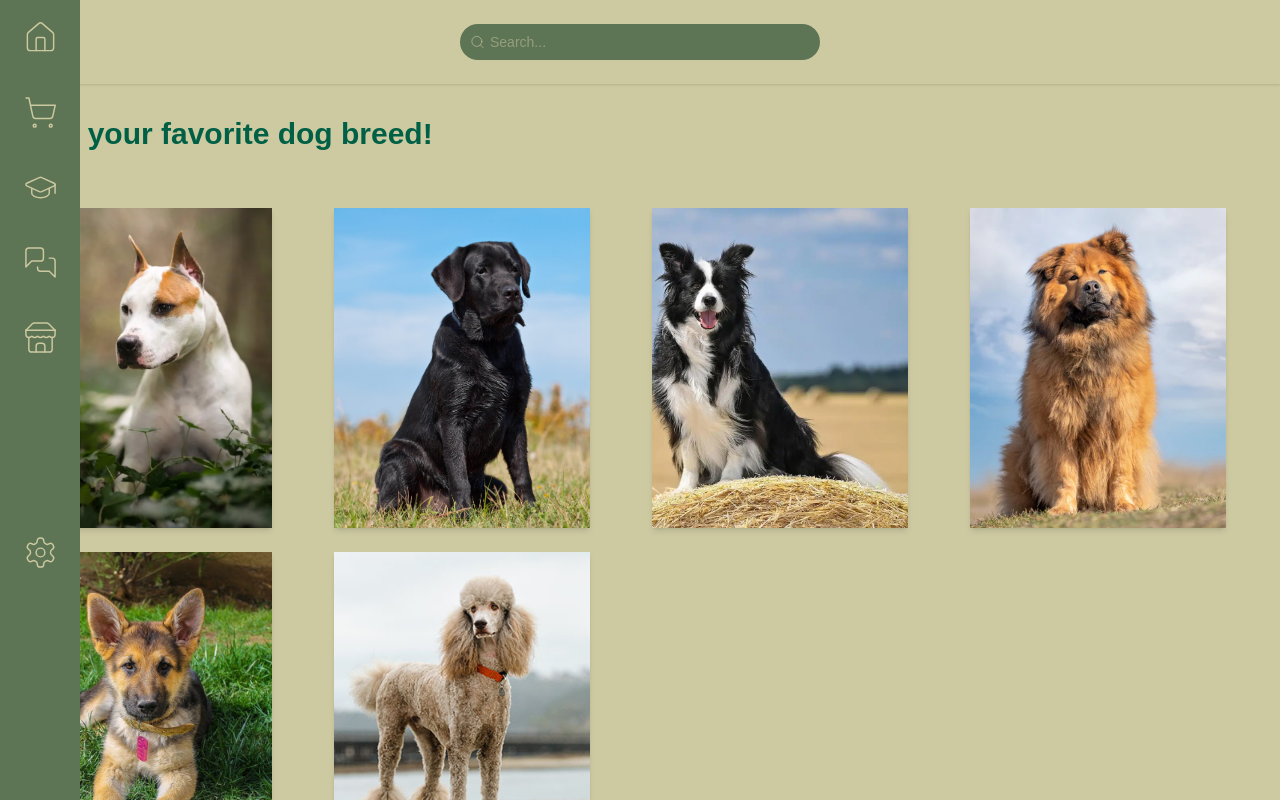
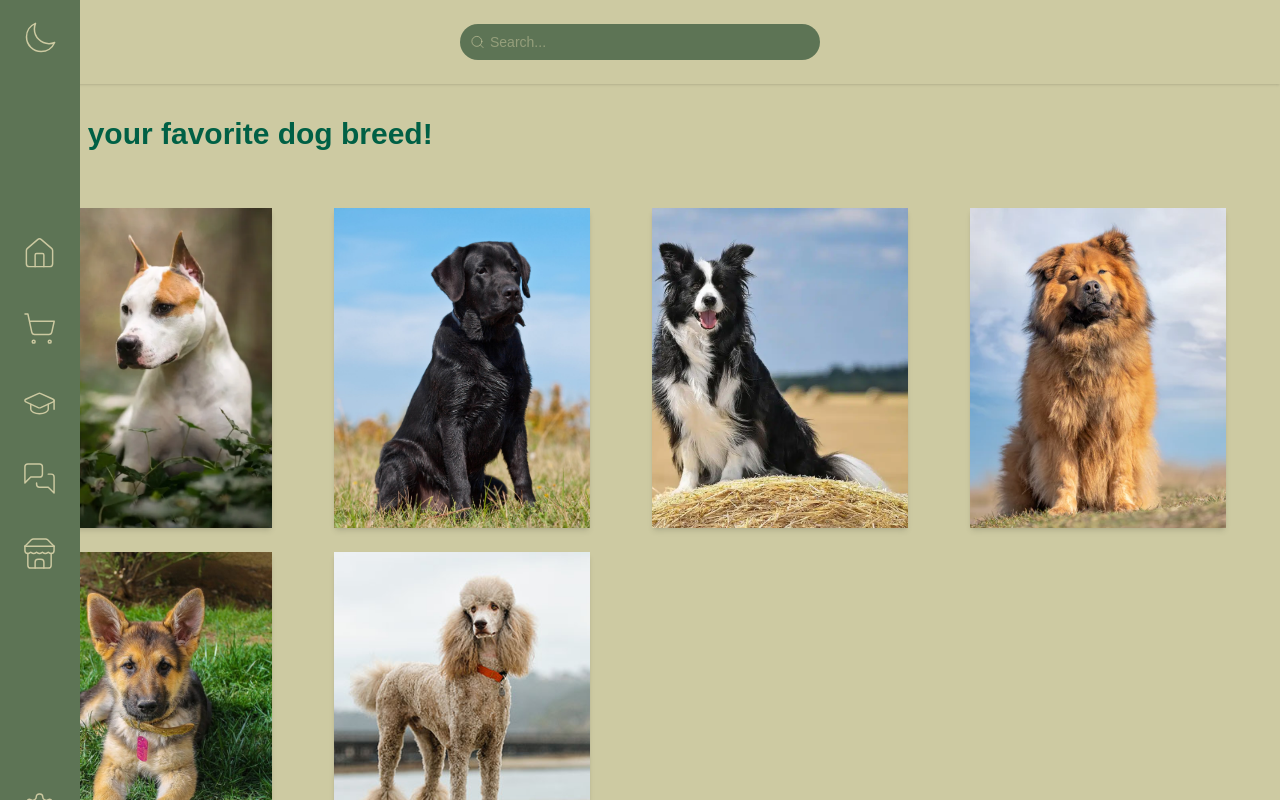
Before and after one commit to vickycye/silk-road-scripters, a Next.js app in the folder my-app/: page / in a window 1280 px wide. Shown: the top 800 px of the page. Built offline with nearby package versions, Linux system fonts and the light colour scheme.

Commit message:
light/dark mode functional  w no transition

```diff
--- a/my-app/app/components /CardGrid.tsx
+++ b/my-app/app/components /CardGrid.tsx
@@ -50,7 +50,7 @@ const cardData = [
 const CardGrid: React.FC = () => {
     return (
         <div className="container mx-auto py-8 px-4">
-            <h1 className="text-3xl font-bold text-emerald-800 mb-14">
+            <h1 className="text-3xl font-bold text-emerald-800 dark:text-red-100 mb-14">
                 Find your favorite dog breed!
             </h1>
 
--- /dev/null
+++ b/my-app/app/components /DarkModeToggle.tsx
@@ -0,0 +1,51 @@
+'use client'
+import { useState, useEffect } from 'react';
+// import { Sun, Moon } from 'lucide-react';
+
+export default function DarkmodeToggle() {
+  const [currentTheme, setTheme] = useState(getInitialTheme());
+
+  useEffect(() => {
+    applyTheme();
+  }, [currentTheme]);
+
+  function getInitialTheme() {
+    let userTheme = null;
+    let systemTheme = true;
+    if (typeof window !== 'undefined' && window.localStorage) {
+      userTheme = localStorage.getItem('theme');
+      systemTheme = window.matchMedia('(prefers-color-scheme: dark)').matches;
+    }
+
+    return userTheme || (systemTheme ? 'dark' : 'light');
+  }
+
+  function applyTheme() {
+    if (currentTheme === 'dark') {
+      document.documentElement.classList.add('dark');
+      localStorage.setItem('theme', 'dark');
+    } else {
+      document.documentElement.classList.remove('dark');
+      localStorage.setItem('theme', 'light');
+    }
+  }
+
+  function toggleTheme() {
+    setTheme(currentTheme === 'dark' ? 'light' : 'dark');
+  }
+
+  return (
+    <>
+      {currentTheme === 'dark' ? (
+        <svg fill="none" viewBox="0 0 24 24" strokeWidth={1} className="size-9 stroke-red-300" onClick={toggleTheme}>
+            <path strokeLinecap="round" strokeLinejoin="round" d="M12 3v2.25m6.364.386-1.591 1.591M21 12h-2.25m-.386 6.364-1.591-1.591M12 18.75V21m-4.773-4.227-1.591 1.591M5.25 12H3m4.227-4.773L5.636 5.636M15.75 12a3.75 3.75 0 1 1-7.5 0 3.75 3.75 0 0 1 7.5 0Z" />
+        </svg>
+      ) : (
+        <svg fill="none" viewBox="0 0 24 24" strokeWidth={1} className="size-9 stroke-green-100" onClick={toggleTheme}>
+            <path strokeLinecap="round" strokeLinejoin="round" d="M21.752 15.002A9.72 9.72 0 0 1 18 15.75c-5.385 0-9.75-4.365-9.75-9.75 0-1.33.266-2.597.748-3.752A9.753 9.753 0 0 0 3 11.25C3 16.635 7.365 21 12.75 21a9.753 9.753 0 0 0 9.002-5.998Z" />
+        </svg>
+
+      )}
+    </>
+  );
+}
--- a/my-app/app/components /Navbar.tsx
+++ b/my-app/app/components /Navbar.tsx
@@ -1,16 +1,26 @@
 import Link from 'next/link';
 import React from 'react'
 import { House, ShoppingCart, GraduationCap, MessagesSquare, Store, Settings } from 'lucide-react'
-import { UserButton } from '@clerk/nextjs';
+// import { UserButton } from '@clerk/nextjs';
+import DarkmodeToggle from './DarkModeToggle';
+// import { SignedIn, SignedOut, SignInButton, SignUpButton, UserButton } from "@clerk/nextjs";
 
 export default function Navbar() {
   return (
-    <nav className = "fixed top-0 left-0 z-40 w-20 h-screen transition-transform -translate-x-full sm:translate-x-0 bg-green-300">
+    <nav className = "fixed top-0 left-0 z-40 w-20 h-screen transition-transform -translate-x-full sm:translate-x-0 bg-green-300 dark:bg-red-100">
         <div className='grid gap-45 flex items-center justify-center py-5'>
           {/* <Link href="/login">
             <CircleUserRound size={35} color="#CCC9A1" strokeWidth={1} className='cursor-pointer' />
           </Link> */}
-          <UserButton/>
+          {/* <SignedOut>
+            <SignInButton />
+            <SignUpButton />
+          </SignedOut>
+          <SignedIn>
+            <UserButton />
+          </SignedIn> */}
+          <DarkmodeToggle/>
+
           <div className='flex grid gap-10'>
             <Link href="/">
               <House size={35} color="#CCC9A1" strokeWidth={1} className='cursor-pointer'/>
@@ -20,7 +30,7 @@ export default function Navbar() {
             <MessagesSquare size={35} color="#CCC9A1" strokeWidth={1} className='cursor-pointer'/>
             <Store size={35} color="#CCC9A1" strokeWidth={1} className='cursor-pointer'/>
           </div>
-          <Settings size={35} color="#CCC9A1" strokeWidth={1} className='cursor-pointer'/>
+          <Settings size={35} color="#CCC9A1" strokeWidth={1} className='cursor-pointer mt-10'/>
         </div>
 
     </nav>
--- a/my-app/app/components /Searchbar.tsx
+++ b/my-app/app/components /Searchbar.tsx
@@ -3,10 +3,10 @@ import { Search } from 'lucide-react'
 
 export default function Searchbar() {
   return (
-        <div className='flex bg-green-300 m-auto rounded-full w-90 h-9 items-center justify-center'>
-          <label htmlFor="search" className='block relative text-green-100'>
+        <div className='flex bg-green-300 dark:bg-red-100 m-auto rounded-full w-90 h-9 items-center justify-center'>
+          <label htmlFor="search" className='block relative text-green-100 dark:text-red-300s'>
             <Search size={15} color="#CCC9A1" strokeWidth={1} className='pointer-events-none absolute top-1/2 transform -translate-y-1/2 left-3s' />
-            <input type="text" id='search' name='search' placeholder='Search...' className='bg-green-300 autofill:bg-green-300  w-85 form-input pl-5 outline-hidden text-sm'/>
+            <input type="text" id='search' name='search' placeholder='Search...' className='bg-green-300 autofill:bg-green-300 dark:bg-red-100 dark:autofill:bg-red-100  w-85 form-input pl-5 outline-hidden text-sm'/>
           </label>
         </div>
   )}
--- a/my-app/app/globals.css
+++ b/my-app/app/globals.css
@@ -3,20 +3,25 @@
 @tailwind components;
 @tailwind utilities;
 
+@custom-variant dark (&:is(.dark *));
+
+
 @theme {
-
   --color-green-300: oklch(0.53 0.0546 137.73);
   --color-green-100: oklch(0.83 0.0537 103.95);
+  --color-red-300: oklch(0.18 0.0703 19.99);
+  --color-red-100: oklch(0.51 0.1392 32.99);
 }
+
 :root {
-  --background: #ffffff;
-  --foreground: #171717;
+  --background: oklch(0.83 0.0537 103.95);
+  --foreground: oklch(0.53 0.0546 137.73);
 }
 
 @media (prefers-color-scheme: dark) {
   :root {
-    --background: #0a0a0a;
-    --foreground: #ededed;
+    --background: oklch(0.18 0.0703 19.99);
+    --foreground: oklch(0.51 0.1392 32.99);
   }
 }
 
--- a/my-app/app/page.tsx
+++ b/my-app/app/page.tsx
@@ -15,11 +15,10 @@ export default function Home() {
       </Head>
 {/* Figure out where to put se */}
       <main>
-        <div className="min-h-screen bg-green-100">
-          <header className="bg-green-100 shadow">
+        <div className="min-h-screen bg-green-100 dark:bg-red-300">
+          <header className="bg-green-100 shadow dark:bg-red-300">
             <div className="container mx-auto py-6 px-4">
               <Searchbar/>
-              {/* <h1 className="text-2xl font-bold text-gray-800">content platform</h1> */}
             </div>
           </header>
 
```
Also changed, not shown: 1 other file (tests, documents, lock files or other folders).
